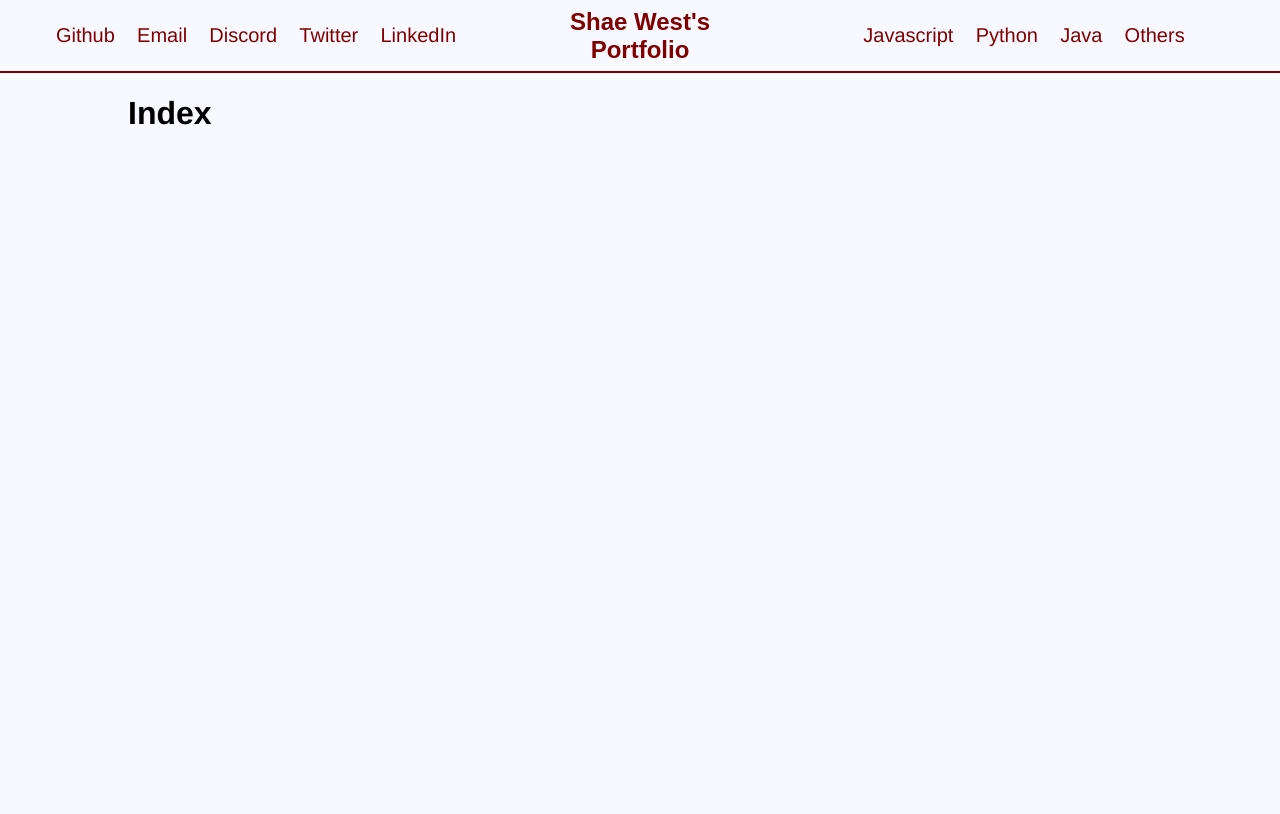
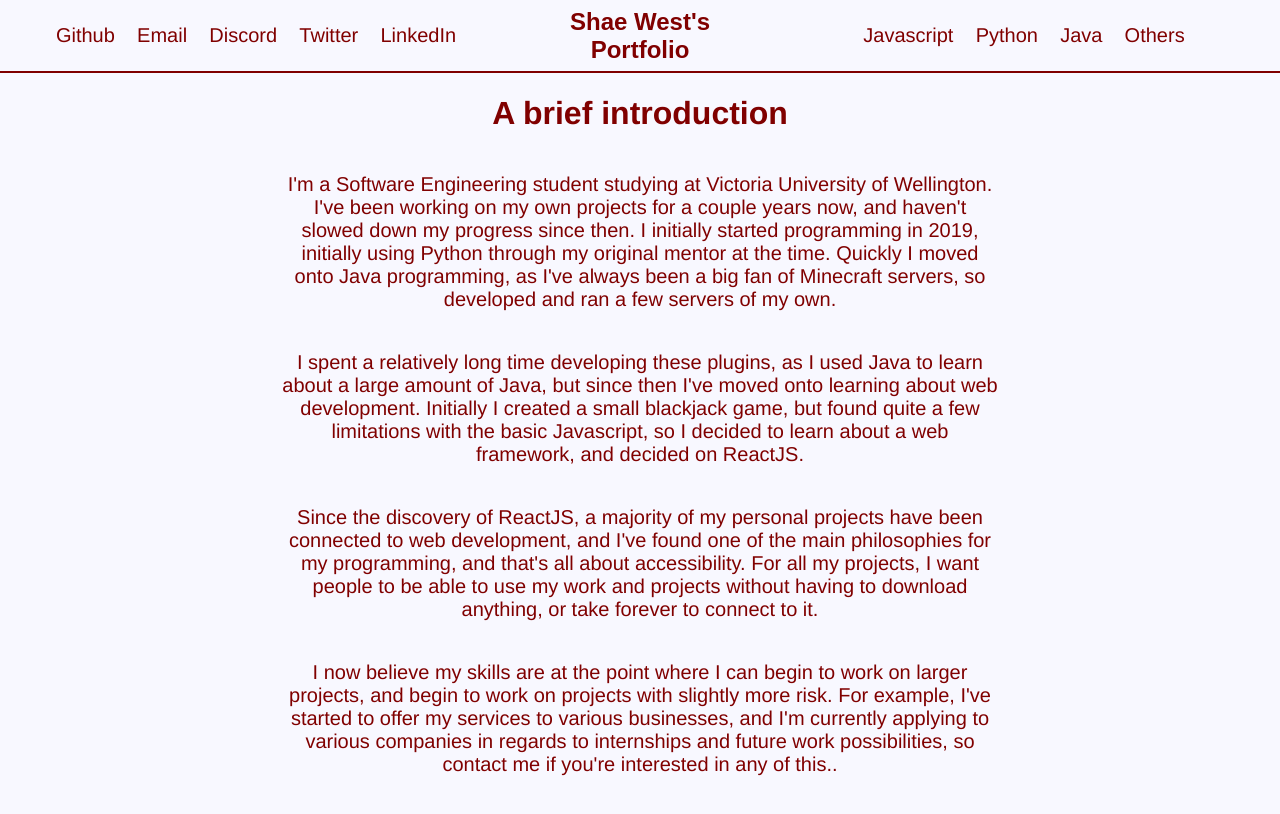
Before and after one commit to westshae/-old-westshae.github.io, a React (Create React App) app: page /java in a window 1280 px wide. Shown: the top 814 px of the page. Built offline with nearby package versions, Linux system fonts and the light colour scheme.

Commit message:
Updated index page with a brief introduction

```diff
--- a/src/pages/index.jsx
+++ b/src/pages/index.jsx
@@ -1,17 +1,63 @@
 //Package imports
 import React from "react";
+import styled from "styled-components"
 
 //Component imports
 import Container from "../components/Container"
 import Navigation from "../components/Navigation"
 import Content from "../components/Content"
 
+const TextContainer = styled.div`
+    display:flex;
+    flex-direction:column;
+    justify-content:center;
+`
+
+const Header = styled.h1`
+    color:#800000;
+    text-align:center;
+    font-size:2rem;
+`
+const Paragraph = styled.p`
+    color:#800000;
+    width:70%;
+    font-size:1.25rem;
+
+    text-align:center;
+    align-items:center;
+    margin-left:auto;
+    margin-right:auto;
+`
+
 const MainPage = () => {
     return(
         <Container>
             <Navigation/>
             <Content>
-                <h1>Index</h1>
+            <TextContainer>
+                    <Header>A brief introduction</Header>
+                    <Paragraph>
+                        I'm a Software Engineering student studying at Victoria University of Wellington. I've been working on my own projects
+                        for a couple years now, and haven't slowed down my progress since then. I initially started programming in 2019, initially
+                        using Python through my original mentor at the time. Quickly I moved onto Java programming, as I've always been a big fan
+                        of Minecraft servers, so developed and ran a few servers of my own.
+                    </Paragraph>
+                    <Paragraph>
+                        I spent a relatively long time developing these plugins, as I used Java to learn about a large amount of Java, but since then
+                        I've moved onto learning about web development. Initially I created a small blackjack game, but found quite a few limitations
+                        with the basic Javascript, so I decided to learn about a web framework, and decided on ReactJS.
+                    </Paragraph>
+                    <Paragraph>
+                        Since the discovery of ReactJS, a majority of my personal projects have been connected to web development, and I've found
+                        one of the main philosophies for my programming, and that's all about accessibility. For all my projects, I want people to be
+                        able to use my work and projects without having to download anything, or take forever to connect to it.
+                    </Paragraph>
+                    <Paragraph>
+                        I now believe my skills are at the point where I can begin to work on larger projects, and begin to work on projects with slightly
+                        more risk. For example, I've started to offer my services to various businesses, and I'm currently applying to various companies
+                        in regards to internships and future work possibilities, so contact me if you're interested in any of this..
+                    </Paragraph>
+                </TextContainer>
             </Content>
         </Container>
     );
```
Also changed, not shown: 6 other files (tests, documents, lock files or other folders).
